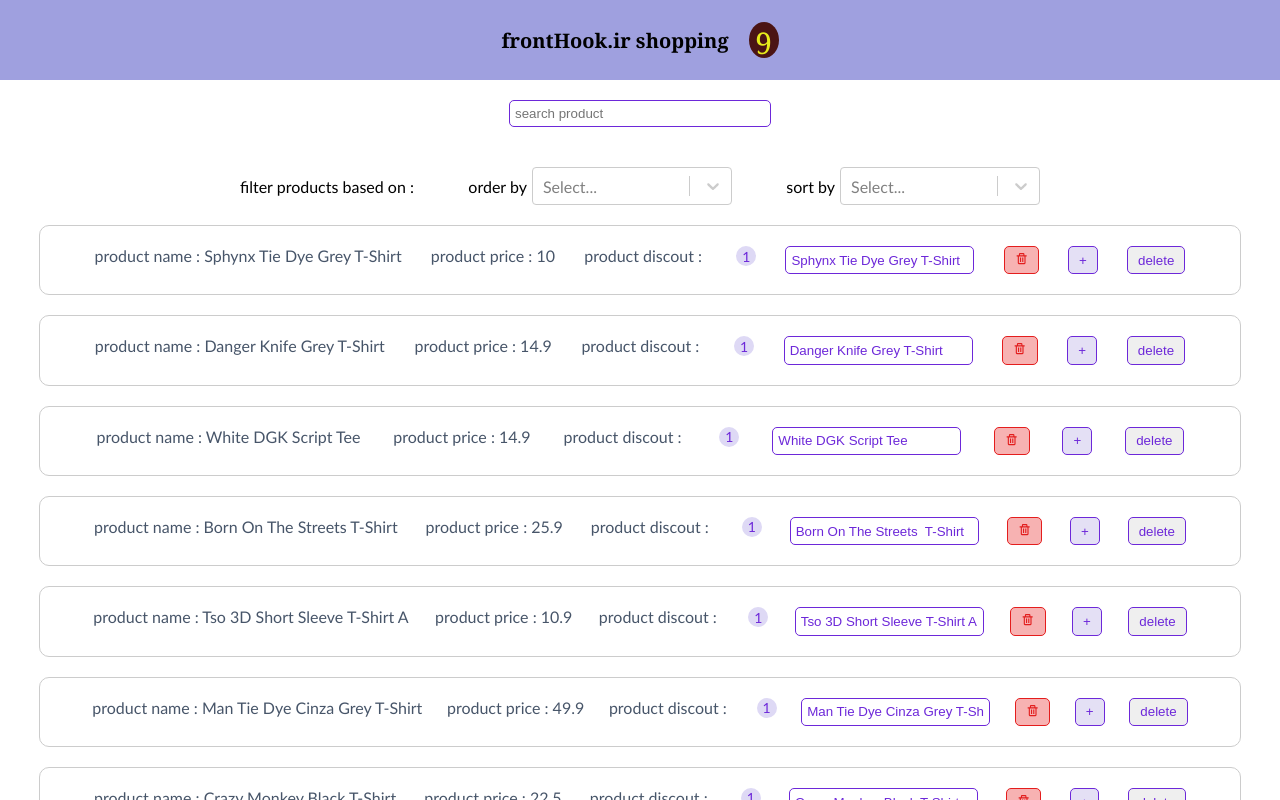
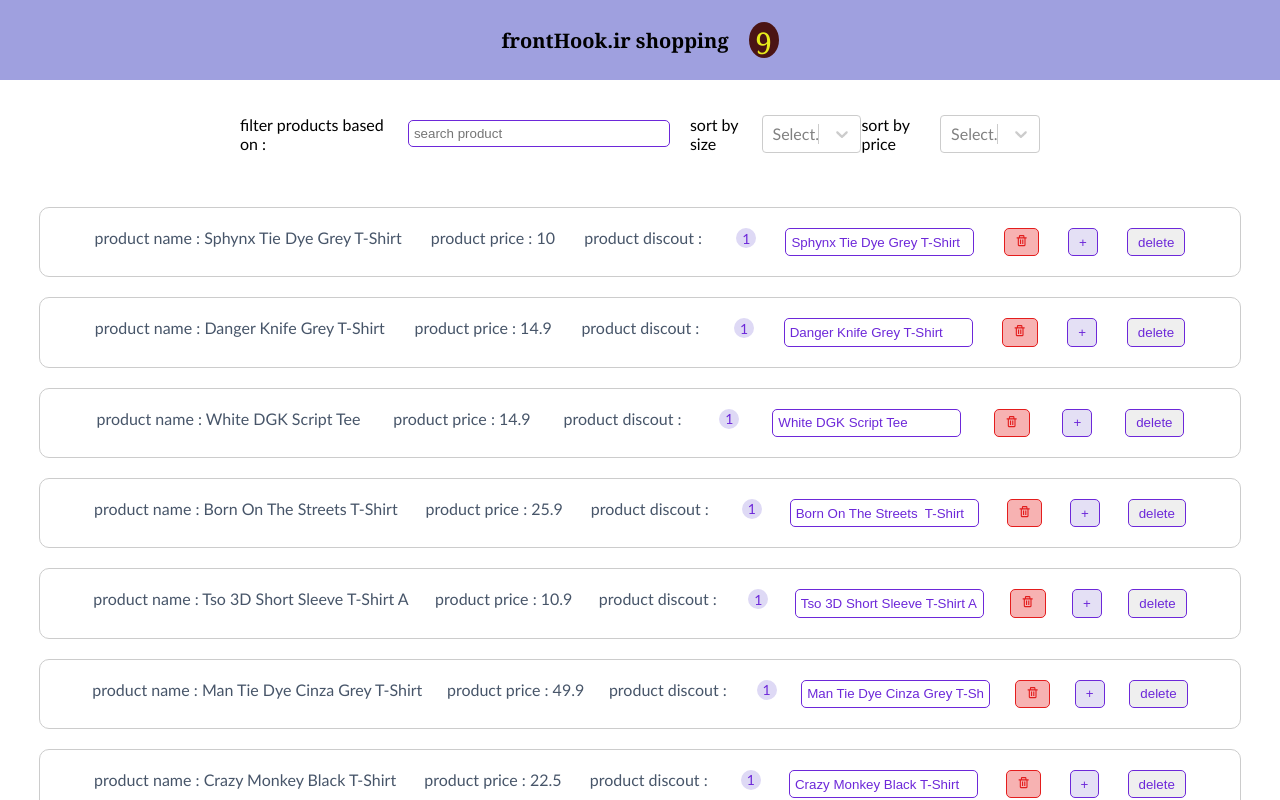
Before and after one commit to Ali-DoostAli/React-course, a React (Create React App) app: page / in a window 1280 px wide. Shown: the top 800 px of the page. Built offline with nearby package versions, Linux system fonts and the light colour scheme.

Commit message:
create Search component & Extract the Select component

```diff
--- a/src/App.js
+++ b/src/App.js
@@ -11,7 +11,6 @@ const App = () => {
     <>
       <ProductProvider>
         <NavBar />
-        <SearchBar />
         <Filter />
         <ProductList />
       </ProductProvider>
--- a/src/components/Common/Search/Search.jsx
+++ b/src/components/Common/Search/Search.jsx
@@ -1,9 +1,25 @@
+import { useState } from "react";
 import styles from "./search.module.css";
+import { useProductsActions } from "../../Provider/ProductProvider";
 
 const SearchBar = () => {
+  const dispatch = useProductsActions();
+  const [value, setValue] = useState("");
+
+  const changeHandler = (e) => {
+
+    dispatch({ type: "search", event: e });
+    setValue(e.target.value);
+  };
+
   return (
     <div className={styles.search}>
-      <input type="text" placeholder="search product" />
+      <input
+        type="text"
+        placeholder="search product"
+        onChange={changeHandler}
+        value={value}
+      />
     </div>
   );
 };
--- /dev/null
+++ b/src/components/Common/Select/SelectComponent.jsx
@@ -0,0 +1,13 @@
+import styles from "./select.module.css";
+import Select from "react-select";
+
+const SelectComponent = ({ title, ...rest }) => {
+  return (
+    <div className={styles.selectContiner}>
+      <span>{title}</span>
+      <Select {...rest} />
+    </div>
+  );
+};
+
+export default SelectComponent;
--- /dev/null
+++ b/src/components/Common/Select/select.module.css
@@ -0,0 +1,12 @@
+.select {
+  width: 200px;
+}
+.selectContiner {
+  display: flex;
+  align-items: center;
+}
+
+.selectContiner span {
+  display: block;
+  margin-right: 5px;
+}
--- a/src/components/Filter/Filter.jsx
+++ b/src/components/Filter/Filter.jsx
@@ -1,9 +1,10 @@
 import { useState } from "react";
 import { useProductsActions } from "../Provider/ProductProvider";
-import Select from "react-select";
 import styles from "./filter.module.css";
+import SelectComponent from "../Common/Select/SelectComponent";
+import SearchBar from "../Common/Search/Search";
 
-const options = [
+const filterOptions = [
   { value: "", label: "All" },
   { value: "XS", label: "XS" },
   { value: "S", label: "S" },
@@ -18,14 +19,14 @@ const sortOptions = [
 
 const Filter = () => {
   const dispatch = useProductsActions();
-  const [value, setValue] = useState("");
+  const [filter, setFilter] = useState("");
 
   const [sort, setSort] = useState("");
 
-  const changeHandler = (selectedOption) => {
+  const filterHandler = (selectedOption) => {
     dispatch({ type: "filter", selectedOption });
-    dispatch({ type: "sort", selectedOption : sort });
-    setValue(selectedOption);
+    dispatch({ type: "sort", selectedOption: sort });
+    setFilter(selectedOption);
   };
   const sortHandler = (selectedOption) => {
     dispatch({ type: "sort", selectedOption });
@@ -34,24 +35,19 @@ const Filter = () => {
   return (
     <div className={styles.filter}>
       <p>filter products based on :</p>
-      <div className={styles.selectContiner}>
-        <span>order by</span>
-        <Select
-          className={styles.select}
-          onChange={changeHandler}
-          options={options}
-          value={value}
-        />
-      </div>
-      <div className={styles.selectContiner}>
-        <span>sort by</span>
-        <Select
-          className={styles.select}
-          onChange={sortHandler}
-          options={sortOptions}
-          value={sort}
-        />
-      </div>
+      <SearchBar filter={filter} />
+      <SelectComponent
+        title="sort by size"
+        value={filter}
+        onChange= {filterHandler}
+        options={filterOptions}
+      />
+      <SelectComponent
+        title="sort by price"
+        value={sort}
+        onChange={sortHandler}
+        options={sortOptions}
+      />
     </div>
   );
 };
--- a/src/components/Filter/filter.module.css
+++ b/src/components/Filter/filter.module.css
@@ -3,17 +3,5 @@
     justify-content: space-between;
     width: 50em;
     align-items: center;
-    margin-top: 20px;
+    margin: 20px 0;
 }
-.select{
-    width: 200px;
-}
-.selectContiner{
-    display: flex;
-    align-items: center;
-}
-
-.selectContiner span{
-    display: block;
-    margin-right: 5px;
-}
--- a/src/components/Provider/ProductProvider.jsx
+++ b/src/components/Provider/ProductProvider.jsx
@@ -1,6 +1,6 @@
 import React, { useContext, useReducer } from "react";
 import { productsData } from "../../db/products";
-import _ from "lodash"
+import _ from "lodash";
 
 const ProductContext = React.createContext();
 const ProductContextDispatcher = React.createContext();
@@ -62,10 +62,21 @@ const reducer = (state, action) => {
       const value = action.selectedOption.value;
       const products = [...state];
 
-      if( value === "lowest"){
-        return _.orderBy(products , ["price"] , ["asc"] );
-      }else{
-      return  _.orderBy(products , ["price"] , ["desc"] );
+      if (value === "lowest") {
+        return _.orderBy(products, ["price"], ["asc"]);
+      } else {
+        return _.orderBy(products, ["price"], ["desc"]);
+      }
+    }
+    case "search": {
+      const value = action.event.target.value;
+      if (value === "") {
+        return state;
+      } else {
+        const filteredProducts = state.filter((p) =>
+          p.title.toLowerCase().includes(value.toLowerCase())
+        );
+        return filteredProducts;
       }
     }
 
```
